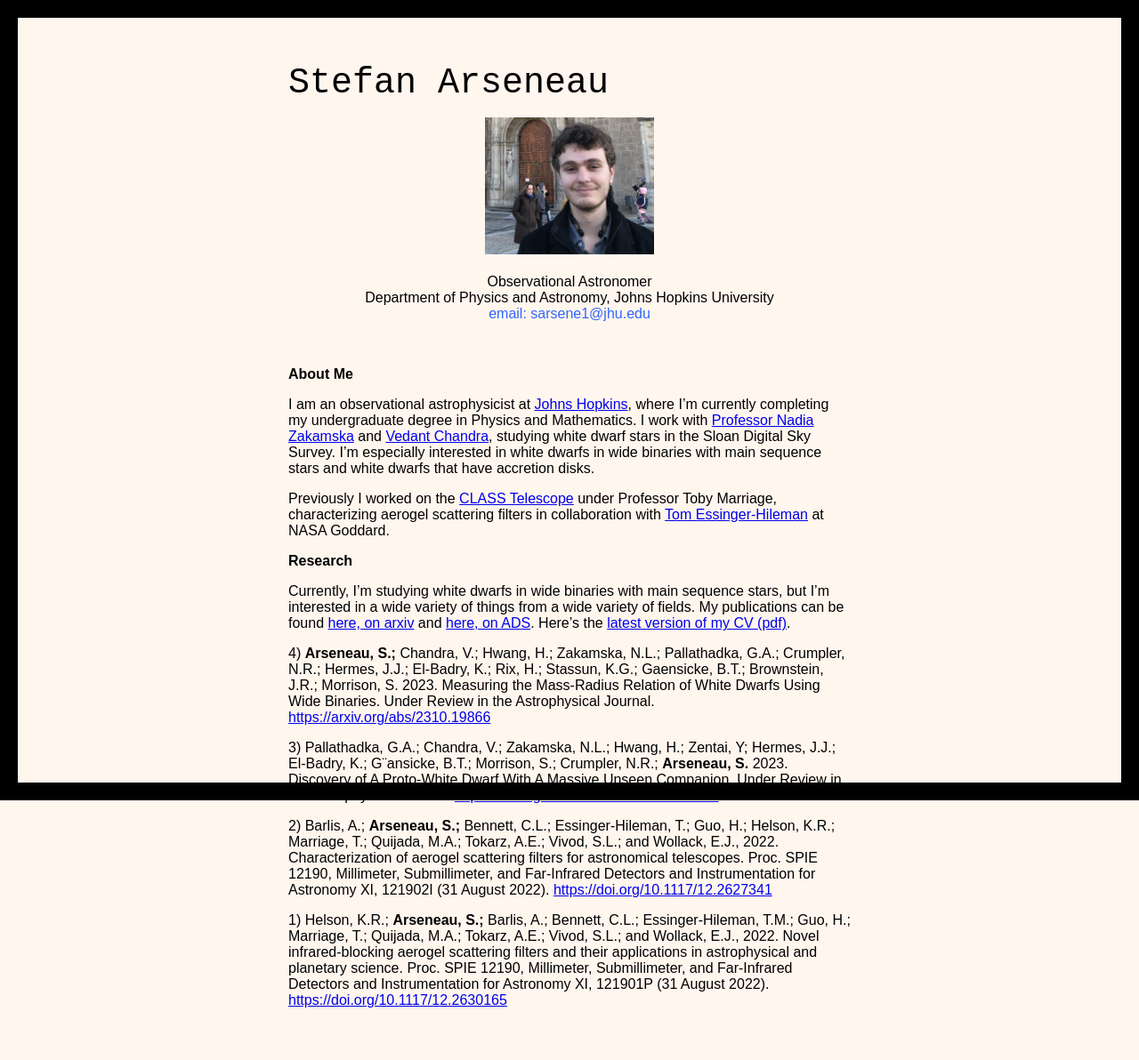
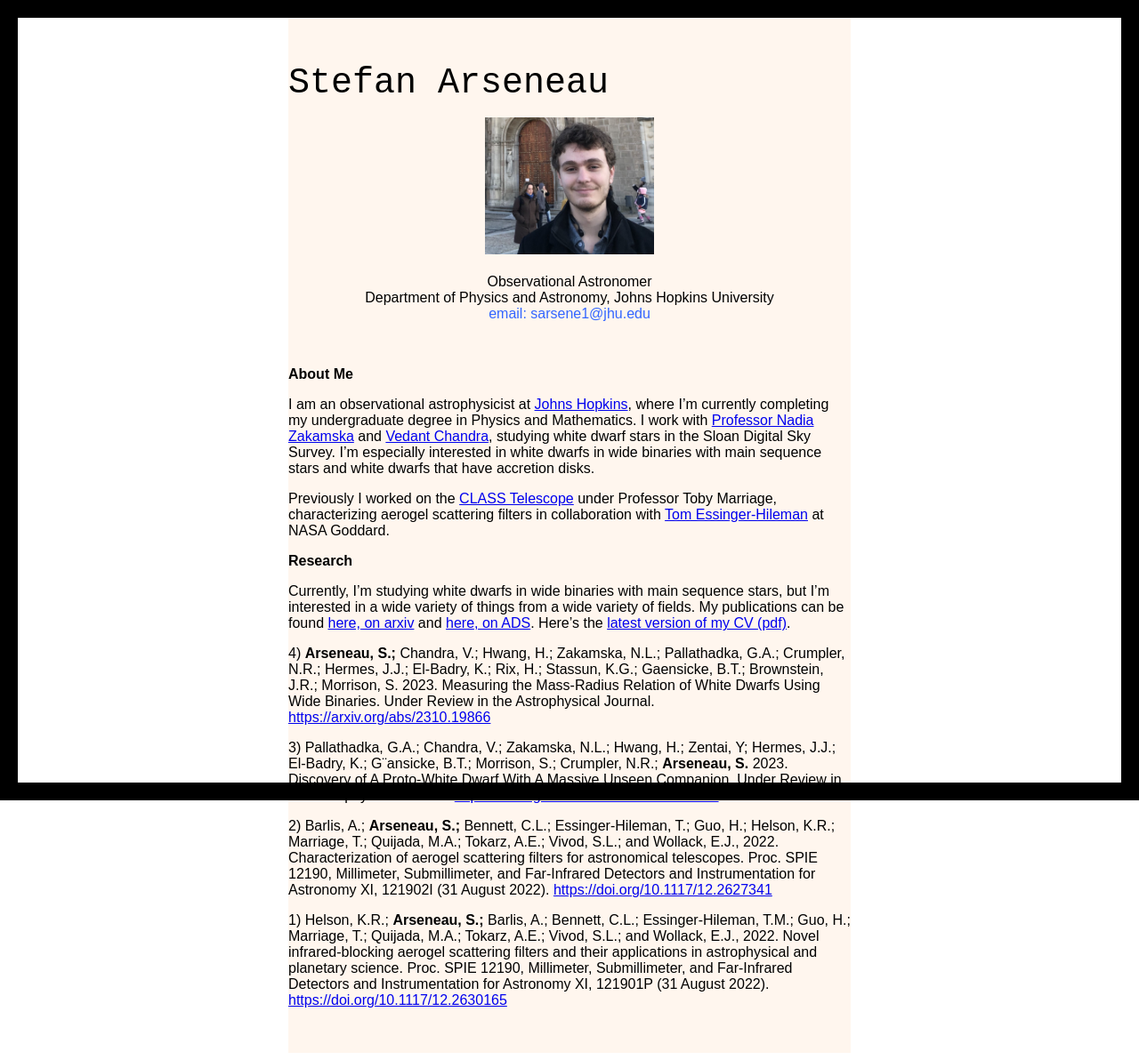
Before and after one commit to stefanarseneau/stefanarseneau.github.io, a Jekyll site: the page built from index.markdown, in a window 1280 px wide. Shown: the whole page at 89% size. Built offline with Jekyll 4.4.1, drawn with Linux system fonts in a browser that asks for light colours.

Commit message:
Update style.scss

```diff
--- a/assets/css/style.scss
+++ b/assets/css/style.scss
@@ -24,7 +24,7 @@ body, html {
     .top { top: 0; }
     .bottom { bottom: 0; }
 
-    background-color: #fff6ee;
+    //background-color: #fff6ee;
 }
 .split {
     height: 100%;
```
